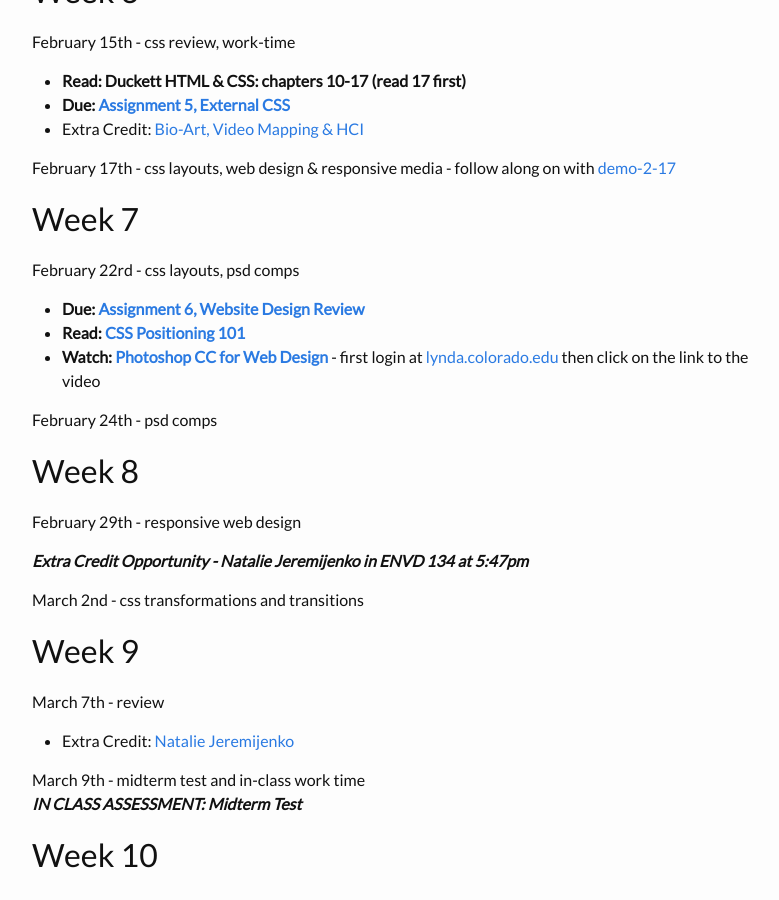
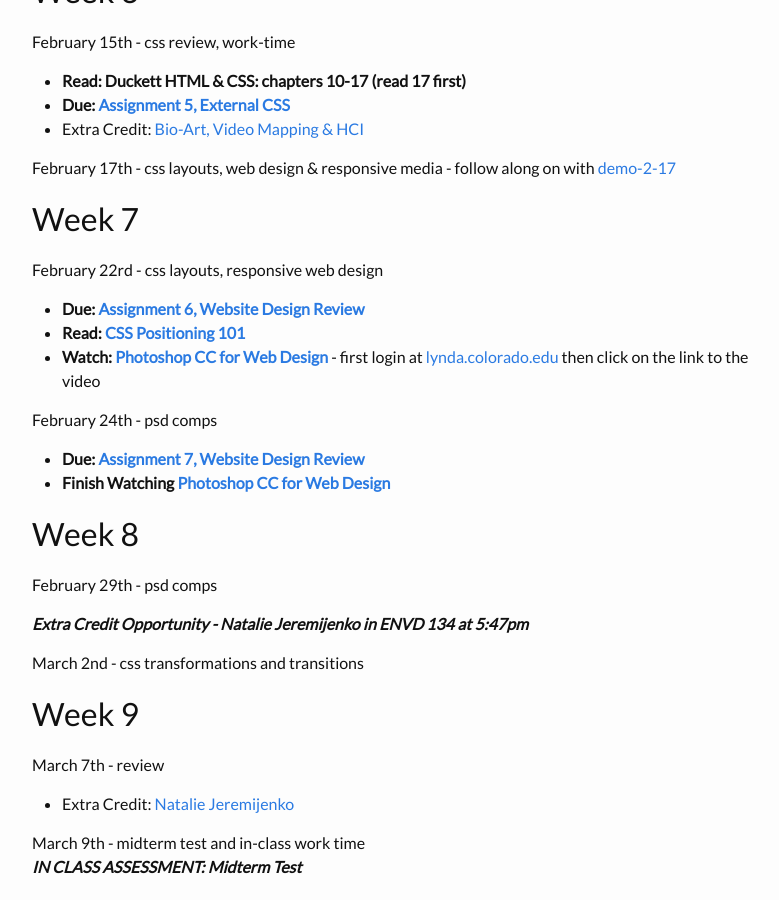
Before and after one commit to coloringchaos/web-spring-16, a Jekyll site: the page built from timeline.md, in a window 1280 px wide and 900 px high, scrolled down 1160 px. Shown: the whole window, without its empty margins (238-1017 px from the left). Built offline with Jekyll 4.4.1, drawn with Linux system fonts in a browser that asks for light colours.

Commit message:
adding assignment 7, updating timeline, class notes for 2.22

```diff
--- a/timeline.md
+++ b/timeline.md
@@ -54,7 +54,7 @@ February 15th - css review, work-time
 February 17th - css layouts, web design & responsive media - follow along on with [demo-2-17](https://github.com/coloringchaos/atls2200-examples)
 
 # Week 7
-February 22rd - css layouts, psd comps
+February 22rd - css layouts, responsive web design
 
 + **Due: [Assignment 6, Website Design Review](/web-spring-16/assignment-6)**
 + **Read: [CSS Positioning 101](http://alistapart.com/article/css-positioning-101)**
@@ -62,8 +62,11 @@ February 22rd - css layouts, psd comps
 
 February 24th - psd comps
 
++ **Due: [Assignment 7, Website Design Review](/web-spring-16/assignment-7)**
++ **Finish Watching [Photoshop CC for Web Design](http://www.lynda.com/Photoshop-tutorials/Photoshop-CC-Web-Design/145211-2.html)**
+
 # Week 8
-February 29th - responsive web design
+February 29th - psd comps
 
 ***Extra Credit Opportunity - Natalie Jeremijenko in ENVD 134 at 5:47pm***
 
```
Also changed, not shown: _posts/2016-02-21-class-12.md (added, +30 -0 lines), assignments/assignment-7.md (added, +13 -0 lines), assignments/project-3.md (added, +32 -0 lines).
